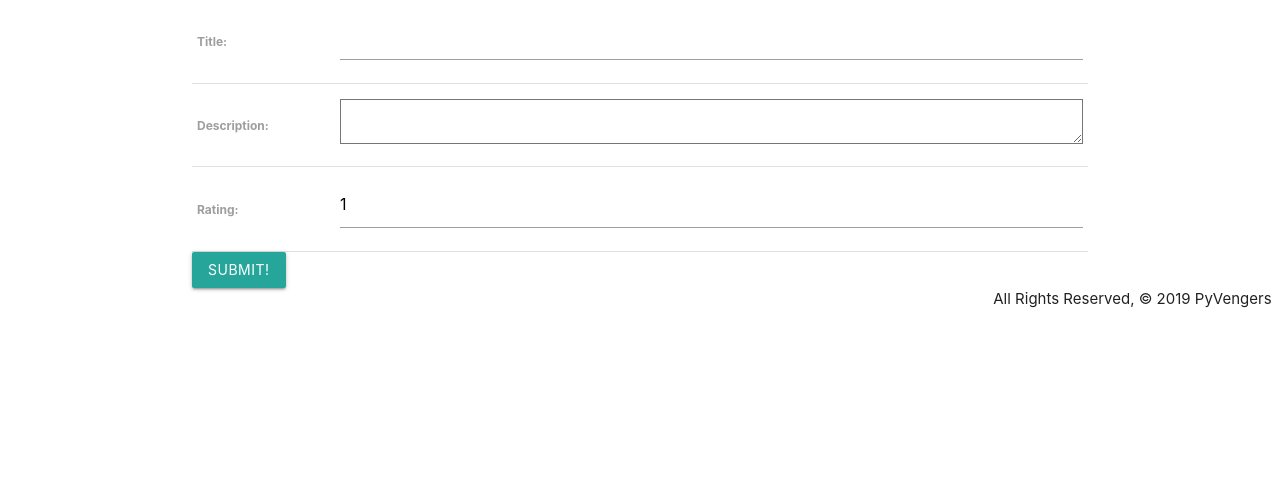
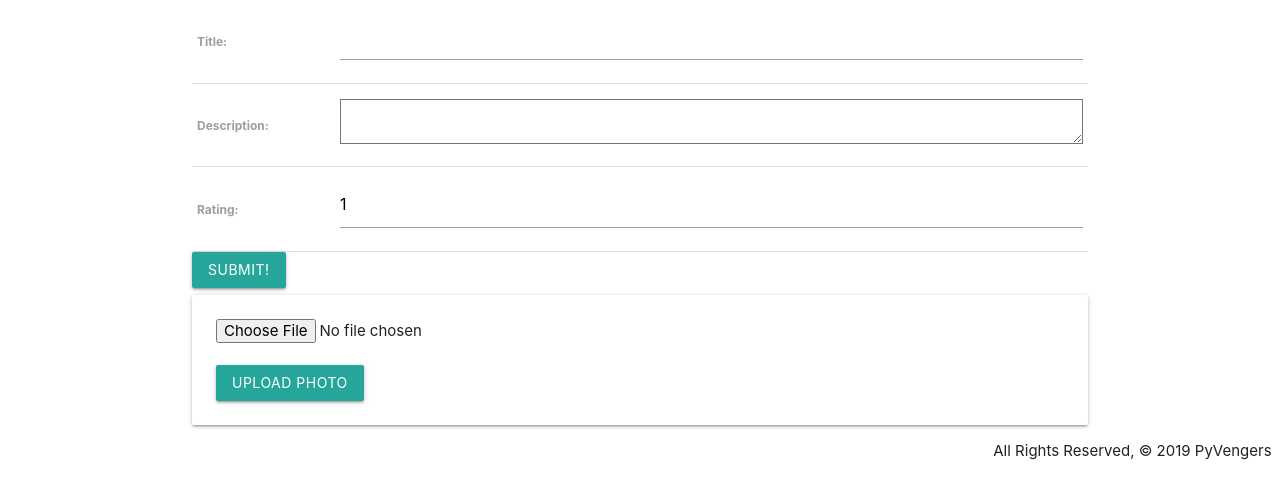
Before and after one commit to rmscampos/pyvengersunit3, a Django app: page /reviews/create/ in a window 1280 px wide. Shown: the part 201-700 px from the top of the page. Run offline with Django 3.2, Linux system fonts and the light colour scheme; the visitor is signed in with stand-in values (Sample User, id 1).

Commit message:
Added Photos.

```diff
--- a/main_app/templates/main_app/review_form.html
+++ b/main_app/templates/main_app/review_form.html
@@ -16,4 +16,13 @@
     </table>
     <input type="submit" value="Submit!" class="btn">
   </form>
+
+  <!-- Form for Uploading Photos :) -->
+  <form action="{% url 'add_photo' review.id %}" enctype="multipart/form-data" method="POST" class="card-panel">
+    {% csrf_token %}
+    <input type="file" name="photo-file">
+    <br><br>
+    <input type="submit" class="btn" value="Upload Photo">
+  </form>
+
 {% endblock %}
--- a/main_app/urls.py
+++ b/main_app/urls.py
@@ -14,6 +14,7 @@ urlpatterns = [
   path('reviews/create/', views.ReviewCreate.as_view(), name='reviews_create'),
   path('reviews/<int:pk>/update/', views.ReviewUpdate.as_view(), name='reviews_update'),
   path('reviews/<int:pk>/delete/', views.ReviewDelete.as_view(), name='reviews_delete'),
+  path('reviews/<int:review_id>/add_photo/', views.add_photo, name='add_photo'),
 
   path('accounts/signup/', views.signup, name='signup'),
 ]
--- a/main_app/views.py
+++ b/main_app/views.py
@@ -5,10 +5,11 @@ from django.contrib.auth import login
 from django.contrib.auth.forms import UserCreationForm
 from django.contrib.auth.decorators import login_required
 from django.contrib.auth.mixins import LoginRequiredMixin #this is a class and therefore using upper camel casing
-# from .forms import ReviewForm
+# from .form import ReviewForm
+
 import uuid
 import boto3
-from .models import Concert, Review
+from .models import Concert, Review, Photo
 
 class ConcertCreate(LoginRequiredMixin, CreateView):
   model = Concert
@@ -54,7 +55,7 @@ def add_review(request, concert_id):
     new_review = form.save(commit=False)
     new_review.movie_id = concert_id
     new_review.save()
-  return redirect('detail', movie_id=concert_id)
+  return redirect('detail', concert_id=concert_id)
 
 class ReviewList(LoginRequiredMixin, ListView):
   model = Review
@@ -93,3 +94,19 @@ def signup(request):
   form = UserCreationForm()
   context = {'form': form, 'error_message': error_message}
   return render(request, 'registration/signup.html', context)
+
+def add_photo(request, review_id):
+    S3_BASE_URL = 'https://s3-us-west-1.amazonaws.com/'
+    BUCKET = 'pyvengersunit3'
+    photo_file = request.FILES.get('photo-file', None)
+    if photo_file:
+        s3 = boto3.client('s3')
+        key = uuid.uuid4().hex[:6] + photo_file.name[photo_file.name.rfind('.'):]
+        try:
+            s3.upload_fileobj(photo_file, BUCKET, key)
+            url = f"{S3_BASE_URL}{BUCKET}/{key}"
+            photo = Photo(url=url, review_id=review_id)
+            photo.save()
+        except:
+            print('An error occurred uploading file to S3')
+    return redirect('reviews_detail', review_id=review_id)
```
Also changed, not shown: main_app/templates/main_app/review_detail.html (+9 -1 lines).
